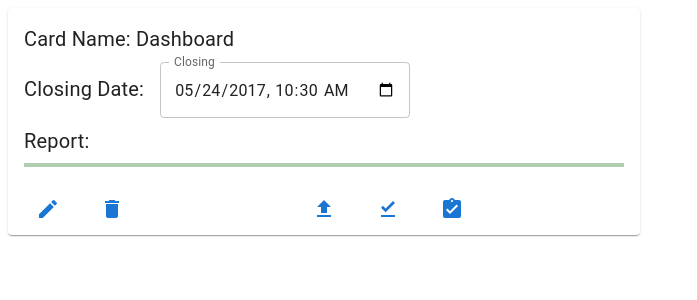
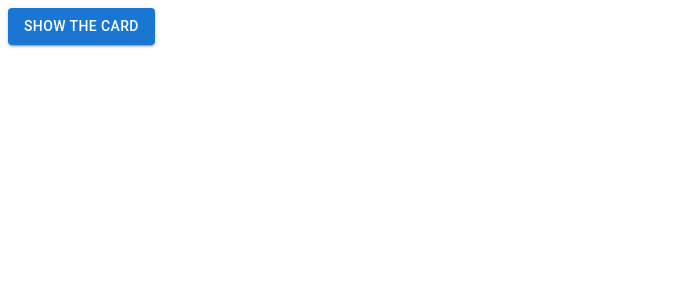
Before and after one commit to foolhardy21/card-assignment, a React (Create React App) app: page / in a window 1280 px wide. Shown: the top 300 px of the page, without its empty margins (0-697 px from the left). Built offline with nearby package versions, Linux system fonts and the light colour scheme.

Commit message:
feat - edit and hiding functionality added

```diff
--- a/src/App.jsx
+++ b/src/App.jsx
@@ -1,9 +1,15 @@
+import { useState } from "react";
 import CardComponent from "./components/Card";
+import Button from '@mui/material/Button';
 
 const App = () => {
+  const [isCardVisible, setIsCardVisible] = useState(false)
 
   return (
-    <CardComponent />
+    <>
+      {!isCardVisible && <Button variant="contained" onClick={() => setIsCardVisible(true)}>show the card</Button>}
+      {isCardVisible && <CardComponent setIsCardVisible={setIsCardVisible} />}
+    </>
   );
 }
 
--- a/src/components/Card.jsx
+++ b/src/components/Card.jsx
@@ -14,8 +14,13 @@ import AssignmentTurnedInIcon from '@mui/icons-material/AssignmentTurnedIn';
 import Box from '@mui/material/Box';
 
 
-const CardComponent = () => {
+const CardComponent = ({ setIsCardVisible }) => {
     const [progress, setProgress] = useState(0)
+    const [isClosingDateInputDisabled, setClosingDateInputDisabled] = useState(true)
+
+    const handleCardEdit = () => {
+        setClosingDateInputDisabled(!isClosingDateInputDisabled)
+    }
 
     return (
         <Card sx={{ width: 2 / 4, display: 'flex', flexDirection: 'column' }}>
@@ -28,6 +33,7 @@ const CardComponent = () => {
                         Closing Date:
                     </Typography>
                     <TextField
+                        disabled={isClosingDateInputDisabled}
                         id="datetime-local"
                         label="Closing"
                         type="datetime-local"
@@ -45,10 +51,10 @@ const CardComponent = () => {
             </CardContent>
             <CardActions sx={{ display: 'flex', flexDirection: 'row', justifyContent: 'space-between' }}>
                 <Box>
-                    <Button>
+                    <Button onClick={handleCardEdit}>
                         <EditIcon />
                     </Button>
-                    <Button>
+                    <Button onClick={() => setIsCardVisible(false)}>
                         <DeleteIcon />
                     </Button>
                 </Box>
```
